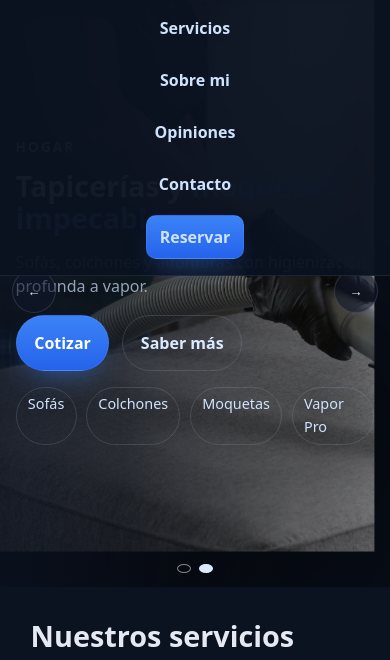
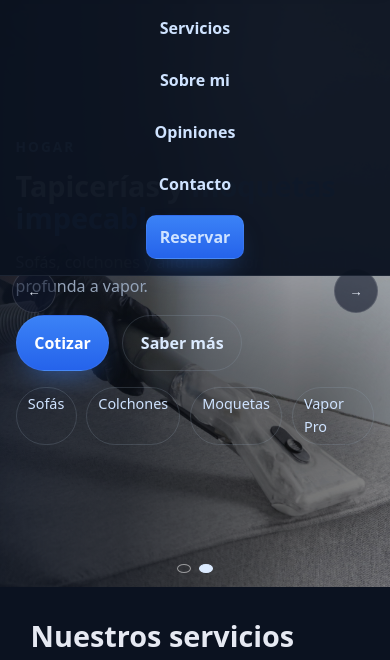
Before and after one commit to yoanlypa/proyecto-aprendo-web, a plain HTML site: page carwash-site/index.html in a window 390 px wide. Both pictures are taken after a click on the button 356 px from the left and 60 px from the top of the page. Shown: the part 125-785 px from the top of the page. Drawn offline with nearby package versions, Linux system fonts and the light colour scheme.

Commit message:
fixstyles

```diff
--- a/carwash-site/styles.css
+++ b/carwash-site/styles.css
@@ -70,9 +70,9 @@ h3{font-size:clamp(1.05rem,.8vw + .6rem,1.25rem);font-weight:700}
 .dots button[aria-selected="true"]{background:#dbeafe;border-color:#dbeafe}
 
 /* Ajuste encuadre Hogar */
-.slide--home .slide__img{object-position:center 40%}
+.slide--home .slide__img{object-position:center 100%}
 @media(max-width:720px){
-  .slide--home .slide__img{object-position:35% 38%;transform:translate(-4%,-6%)}
+  .slide--home .slide__img{object-position:80% 38%}
 }
 
 /* ===== Cards genéricas (si las usas en otros bloques) ===== */
```
